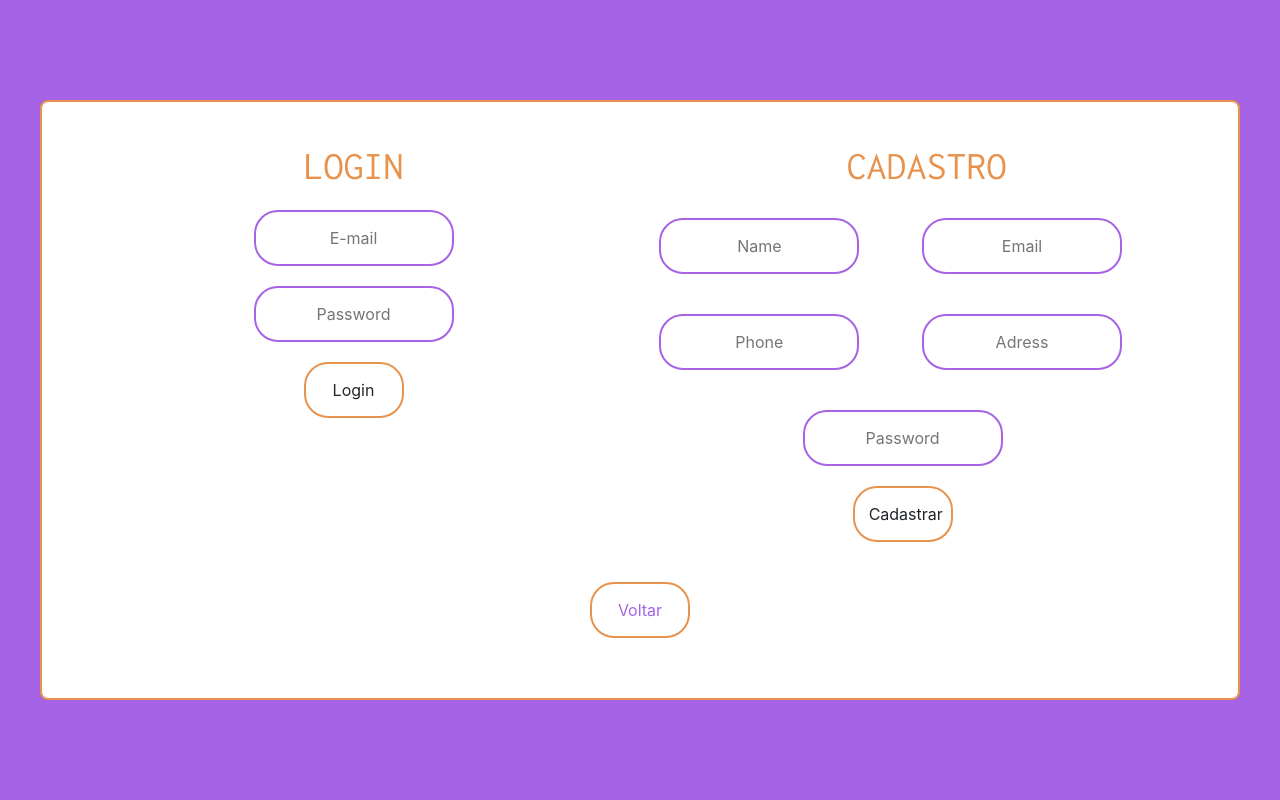
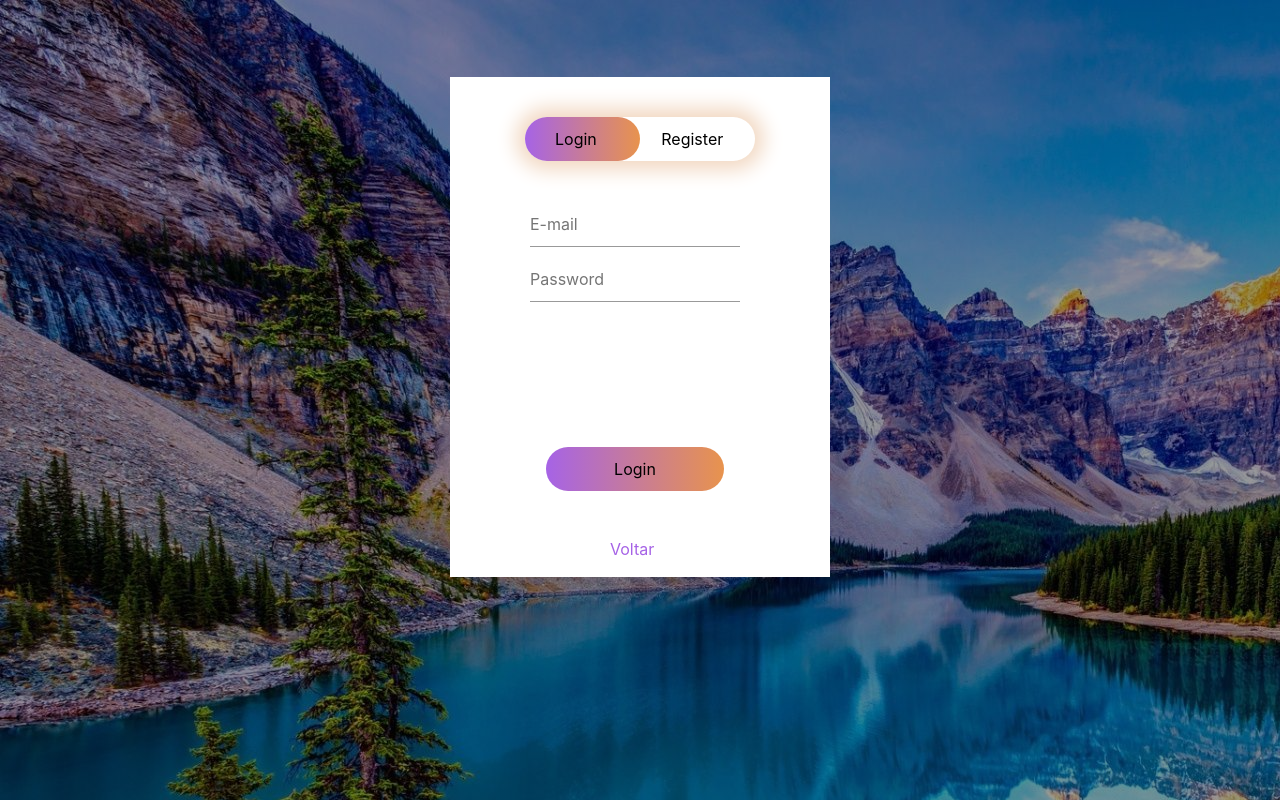
Before and after one commit to MatVini0601/Framework_financeiro, a plain HTML site: page login.html in a window 1280 px wide. Drawn offline with nearby package versions, Linux system fonts and the light colour scheme.

Commit message:
Design and JS changes

```diff
--- a/css/login.css
+++ b/css/login.css
@@ -1,64 +1,117 @@
-body{
+*{
     margin: 0;
     padding: 0;
 }
 
-.box{
-    width: 1200px;
-    padding: 40px;
+.hero{
+    height: 100%;
+    width: 100%;
+    background-image: linear-gradient(rgba(0,0,0,0.4),rgba(0,0,0,0.4)),url("../img/bg.jpg");
     position: absolute;
-    top: 50%;
-    left: 50%;
-    transform: translate(-50%,-50%);
-    border: 2px solid #e8934d;
-    border-radius: 8px;
-    text-align: center;
-    background-color: #fff;
+}
+.form-box{
+    width: 380px;
+    height: 500px;
+    position: relative;
+    margin: 6% auto;
+    background: #fff;
+    padding: 5px;
+    overflow: hidden;
 }
 
-.box h1{
-    color: #e8934d;
-    font-family: 'Inconsolata', monospace;
-    text-transform: uppercase;
+.button{
+    width: 230px;
+    margin: 35px auto;
+    position: relative;
+    box-shadow: 0 0 20px 9px #f2d8c2;
+    border-radius: 30px;
+    outline: none;
 }
 
-.box input[type = "text"],.box input[type = "password"]{
+.button .toggle-btn{
+    padding: 10px 30px;
+    cursor: pointer;
+    background: transparent;
     border: 0;
-    background: #fff;
-    display: block;
-    margin: 20px auto;
-    text-align: center;
-    border: 2px solid #a663e6;
-    padding: 14px 10px;
-    width: 200px;
     outline: none;
-    color: #a663e6;
-    border-radius: 24px;
-    transition: 0.25s;
-}
-.box a{
-    border: 0;
-    background: #fff;
-    display: block;
-    margin: 20px auto;
-    text-align: center;
-    border: 2px solid #e8934d;
-    padding: 14px;
-    outline: none;
-    color: #a663e6;
-    border-radius: 24px;
-    transition: 0.25s;
-    width: 100px;
-    text-decoration: none;
+    position: relative;
 }
 
-.box a:hover{
-    background: #e8934d;
-    color: #fff;
-    text-decoration: none;
+#btn{
+    left: 0px;
+    position: absolute;
+    width: 115px;
+    height: 100%;
+    background: linear-gradient(to right,#a663e6,#e8934d);
+    border-radius: 30px;
+    transition: .5s;
 }
 
-.box input[type = "text"]:focus,.box input[type = "password"]:focus{
-    border-color: #e8934d;
-    width: 260px;
+.inputs{
+    margin-top: 100px;
+    top: 20px;
+    margin-bottom: 20px;
+    position: absolute;
+    width: 210px;
+    transition: .5s;
 }
+
+.inputs input{
+    width: 100%;
+    padding: 10px 0;
+    margin: 5px 0;
+    margin-top: 5px;
+    border-top: 0;
+    border-left: 0;
+    border-right: 0;
+    border-bottom: 1px solid #999;
+    outline: none;
+    background: transparent;
+}
+
+.inputs a:link{
+    margin-top: 320px;
+    left: 80px;
+    top: 20px;
+    margin-bottom: 20px;
+    position: absolute;
+    width: 210px;
+    transition: .5s;
+    cursor: pointer;
+    text-decoration: none;
+    color: #a663e6;
+}
+
+.inputs button{
+    width: 85%;
+    padding: 10px 30px;
+    cursor: pointer;
+    display: block;
+    margin: auto;
+    margin-top: 10px;
+    background: linear-gradient(to right,#a663e6,#e8934d);
+    border: 0;
+    outline: none;
+    border-radius: 30px;
+}
+
+.inputs #botao{
+    width: 85%;
+    padding: 10px 30px;
+    cursor: pointer;
+    display: block;
+    margin: auto;
+    margin-top: 140px;
+    background: linear-gradient(to right,#a663e6,#e8934d);
+    border: 0;
+    outline: none;
+    border-radius: 30px;
+}
+
+
+#login{
+    left: 80px;
+}
+#register{
+    left: 600px;
+}
--- a/js/login.js
+++ b/js/login.js
@@ -29,14 +29,14 @@ function Logar(){
     let senha = document.getElementById('txtlsenha').value;
 
     Cadastro = JSON.parse(localStorage.getItem('CadastroCliente'));
-    if(email == "" || senha == ""){
+    if(email == "" || email == null || senha == "" || senha == null){
         alert('Digite a porcaria do texto seu arrombado')
     }
    Cadastro.forEach(element => {
         if(element.email == email){
            if(element.senha == senha){
-            alert('bem vindo '+ element.nome)
-            window.location.replace('index.html')
+            window.location.replace('index.html');
+            alert('bem vindo '+ element.nome);
             localStorage.setItem('UsuarioLogado',element.email)
             localStorage.setItem('NomeLogado',element.nome)
            }else{
--- a/login.html
+++ b/login.html
@@ -12,44 +12,49 @@
     <script src="js/login.js"></script>
     <title>Login/Cadastro</title>
 </head>
-<body style="background-color: #a663e6;">
-    <form class="box" action="">
-        <div class="row">
-            <div class="col-6">
-                <h1>Login</h1>
+<body>
+        <div class="hero">
+            <div class="form-box">
+                <div class="button">
+                    <div id="btn"></div>
+                    <button class="toggle-btn" onclick="login()">Login</button>
+                    <button class="toggle-btn" onclick="register()">Register</button>
+                </div>
+                <form id="login" class="inputs">
                     <input id="txtlemail" type="text" name="" placeholder="E-mail">
                     <input id="txtlsenha" type="password" name="" placeholder="Password">
-                    <a onclick="Logar()">Login</a>
+                    <button onclick="Logar()" class="submit-btn" id="botao">Login</button>
+                    <a href="index.html">Voltar</a>
+                </form>
+                <form id="register" class="inputs">
+                    <input id="txtnome" type="text" name="" placeholder="Name">
+                    <input id="txtemail" type="text" name="" placeholder="Email">
+                    <input id="txttelefone" type="text" name="" placeholder="Phone">
+                    <input id="txtendereco" type="text" name="" placeholder="Adress">
+                    <input id="txtsenha" type="password" name="" placeholder="Password">
+                    <button onclick="Cadastra()" class="submit=btn">Cadastrar</button>
+                    <a href="index.html">Voltar</a>
+                </form>
             </div>
 
-            <div class="col-6">
-                <h1>Cadastro</h1>
-                <div class="row">
-                    <div class="col-5">
-                        <input id="txtnome" type="text" name="" placeholder="Name">
-                    </div>
-                    <div class="col-6">
-                        <input id="txtemail" type="text" name="" placeholder="Email">
-                    </div>
-                </div>
-                <div class="row">
-                    <div class="col-5">
-                        <input id="txttelefone" type="text" name="" placeholder="Phone">
-                    </div>
-                    <div class="col-6">
-                        <input id="txtendereco" type="text" name="" placeholder="Adress">
-                    </div>
-                </div>
-                <div class="row">
-                    <div class="col-11">
-                        <input id="txtsenha" type="password" name="" placeholder="Password">
-                        <a onclick="Cadastra()">Cadastrar</a>
-                    </div>
-                </div>
+            <script>
+                var x = document.getElementById("login");
+                var y = document.getElementById("register");
+                var z = document.getElementById("btn");
 
-            </div>
+                function register(){
+                    x.style.left = "-400px"
+                    y.style.left = "80px"
+                    z.style.left = "115px"
+                }
+
+                function login(){
+                    x.style.left = "80px"
+                    y.style.left = "600px"
+                    z.style.left = "0px"
+                }
+            </script>
+
         </div>
-    <a href="index.html">Voltar</a>
-    </form>
 </body>
 </html>
```
Also changed, not shown: Index.html (+7 -6 lines), img/bg.jpg (added).
